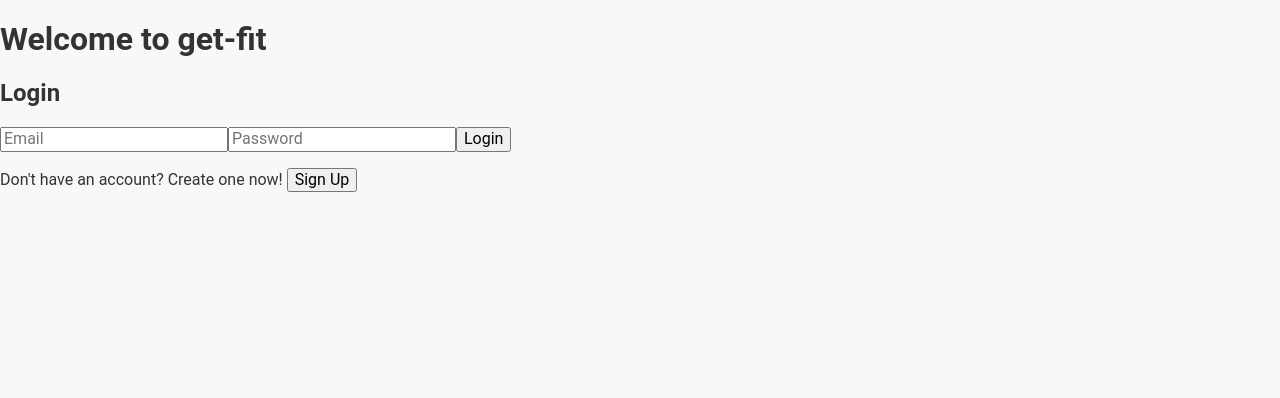
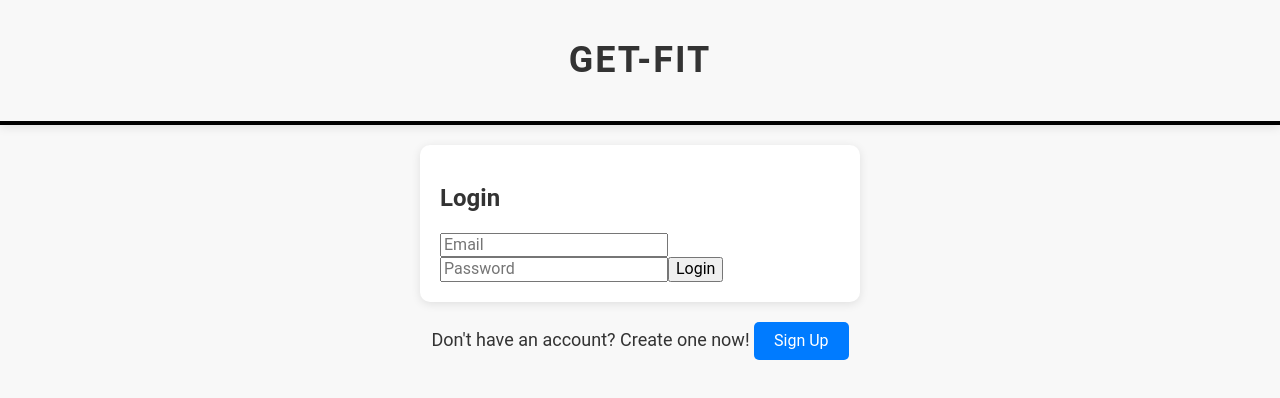
Before and after one commit to yaserhdev/get-fit, a React (Vite) app in the folder client/: page / in a window 1280 px wide. Shown: the top 398 px of the page. Built offline with nearby package versions, Linux system fonts and the light colour scheme.

Commit message:
Added CSS-in-JS styling to the Home.jsx and LoginPage.jsx page and component. Styling is simple but looks pretty clean on the front end

```diff
--- a/client/src/components/LoginPage.jsx
+++ b/client/src/components/LoginPage.jsx
@@ -1,4 +1,15 @@
 import { useState } from 'react';
+import styled from 'styled-components';
+
+// Styled component for the login container
+const LoginContainer = styled.div`
+  padding: 20px;
+  margin: 20px auto;
+  max-width: 400px;
+  background-color: #fff; /* White background */
+  border-radius: 10px;
+  box-shadow: 0px 2px 10px rgba(0, 0, 0, 0.1);
+`;
 
 const LoginPage = () => {
   const [loginData, setLoginData] = useState({ email: '', password: '' });
@@ -14,14 +25,14 @@ const LoginPage = () => {
   };
 
   return (
-    <div>
+    <LoginContainer>
       <h2>Login</h2>
       <form onSubmit={handleLoginSubmit}>
         <input type="email" name="email" placeholder="Email" value={loginData.email} onChange={handleLoginChange} />
         <input type="password" name="password" placeholder="Password" value={loginData.password} onChange={handleLoginChange} />
         <button type="submit">Login</button>
       </form>
-    </div>
+    </LoginContainer>
   );
 };
 
--- a/client/src/components/SignUpPage.jsx
+++ b/client/src/components/SignUpPage.jsx
@@ -1,13 +1,20 @@
 import { useState } from 'react';
-import { useMutation } from '@apollo/client';
-import { ADD_USER } from '../utils/mutations';
-import Auth from '../utils/auth';
+import styled from 'styled-components';
+
+// Styled component for the sign-up container
+const SignUpContainer = styled.div`
+  padding: 20px;
+  margin: 20px auto;
+  max-width: 400px;
+  background-color: #fff; /* White background */
+  border-radius: 10px;
+  box-shadow: 0px 2px 10px rgba(0, 0, 0, 0.1);
+`;
 
 const SignUpPage = () => {
   const [signUpData, setSignUpData] = useState({ username: '', email: '', password: '' });
   const [validated] = useState(false);
   const [showAlert, setShowAlert] = useState(false);
-  const [signUp] = useMutation(ADD_USER);
 
   const handleSignUpChange = (event) => {
     const { name, value } = event.target;
@@ -17,23 +24,10 @@ const SignUpPage = () => {
   const handleSignUpSubmit = async (event) => {
     event.preventDefault();
     // Handle sign up logic
-    const form = event.currentTarget;
-    if (form.checkValidity() === false) {
-      event.preventDefault();
-      event.stopPropagation();
-    }
-    alert(signUpData.username);
-    try {
-      const { data } = await signUp({ variables: signUpData });
-      Auth.login(data.signUp.token);
-    } catch (err) {
-      console.error(err);
-      setShowAlert(true);
-    }
   };
 
   return (
-    <div>
+    <SignUpContainer>
       <h2>Sign Up</h2>
       <form validated={validated} onSubmit={handleSignUpSubmit}>
         <input type="text" name="username" placeholder="Username" value={signUpData.username} onChange={handleSignUpChange} required />
@@ -41,7 +35,7 @@ const SignUpPage = () => {
         <input type="password" name="password" placeholder="Password" value={signUpData.password} onChange={handleSignUpChange} required />
         <button disabled={!(signUpData.username && signUpData.email && signUpData.password)} type="submit" variant="success">Sign Up</button>
       </form>
-    </div>
+    </SignUpContainer>
   );
 };
 
--- a/client/src/pages/Home.jsx
+++ b/client/src/pages/Home.jsx
@@ -1,6 +1,33 @@
 import { useState } from 'react';
+import styled from 'styled-components';
 import LoginPage from '../components/LoginPage.jsx';
 import SignUpPage from '../components/SignUpPage.jsx';
+
+const Banner = styled.div`
+  padding: 40px; /* Increased padding for a more luxurious feel */
+  font-size: 36px; /* Larger font size for emphasis */
+  font-weight: 700; /* Bolder font weight for prominence */
+  text-align: center;
+  text-transform: uppercase; /* Uppercase text for sophistication */
+  letter-spacing: 2px; /* Increased letter spacing for elegance */
+  border-bottom: 4px solid #000000; /* Bottom border for distinction */
+  box-shadow: 0px 2px 10px rgba(0, 0, 0, 0.1); /* Subtle box shadow for depth */
+`;
+
+const StyledParagraph = styled.p`
+  font-size: 18px; /* Adjust font size for readability */
+  text-align: center; /* Center align the text */
+`;
+
+const StyledButton = styled.button`
+  padding: 10px 20px; /* Add padding to the button for better touch target */
+  font-size: 16px; /* Adjust font size */
+  background-color: #007bff; /* Use the luxurious blue color */
+  color: #ffffff; /* White text for contrast */
+  border: none; /* Remove border for cleaner look */
+  border-radius: 5px; /* Add border radius for rounded corners */
+  cursor: pointer; /* Change cursor to pointer on hover */
+`;
 
 const Home = () => {
   const [isLogin, setIsLogin] = useState(true);
@@ -11,9 +38,12 @@ const Home = () => {
 
   return (
     <div>
-      <h1>Welcome to get-fit</h1>
+      <Banner>GET-FIT</Banner>
       {isLogin ? <LoginPage /> : <SignUpPage />}
-      <p>{isLogin ? "Don't have an account? Create one now!" : "Already have an account? Login here!"} <button onClick={toggleForm}>{isLogin ? "Sign Up" : "Login"}</button></p>
+      <StyledParagraph>
+        {isLogin ? "Don't have an account? Create one now!" : "Already have an account? Login here!"}{' '}
+        <StyledButton onClick={toggleForm}>{isLogin ? "Sign Up" : "Login"}</StyledButton>
+      </StyledParagraph>
     </div>
   );
 };
```
